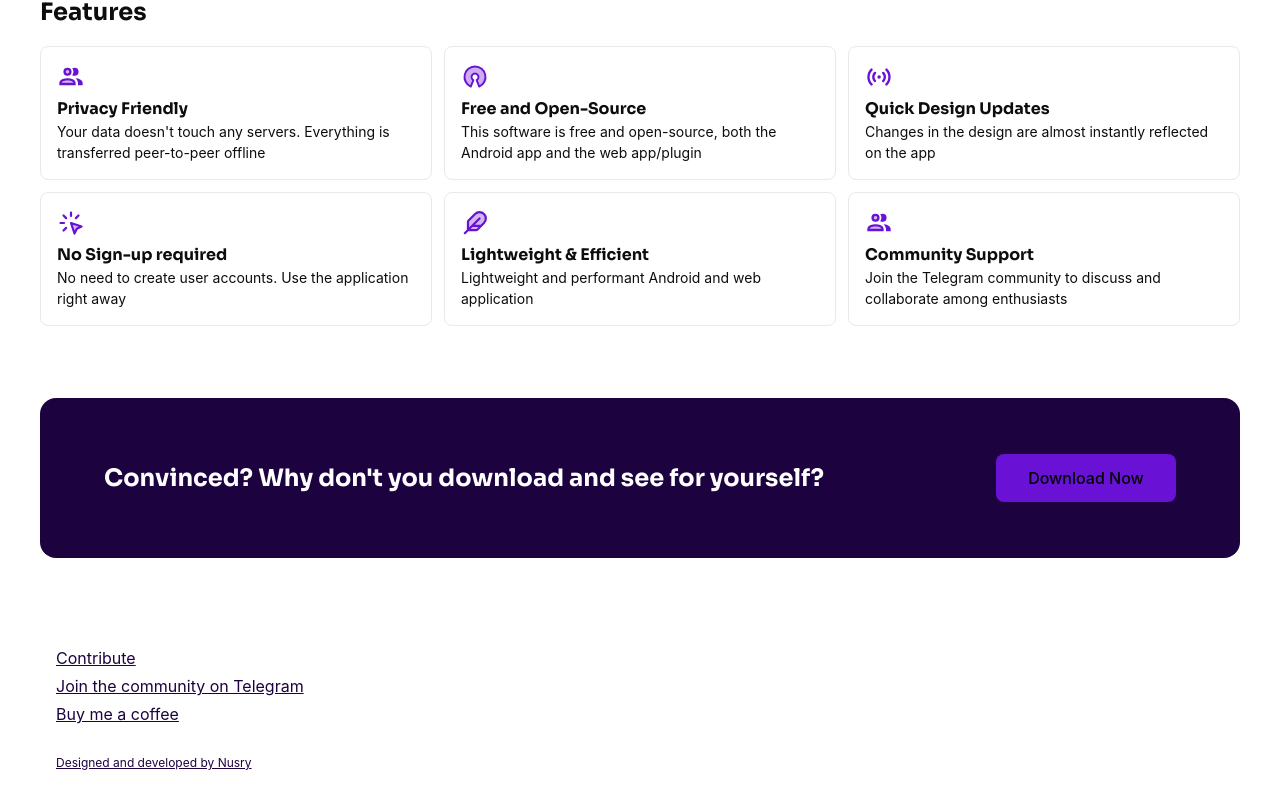
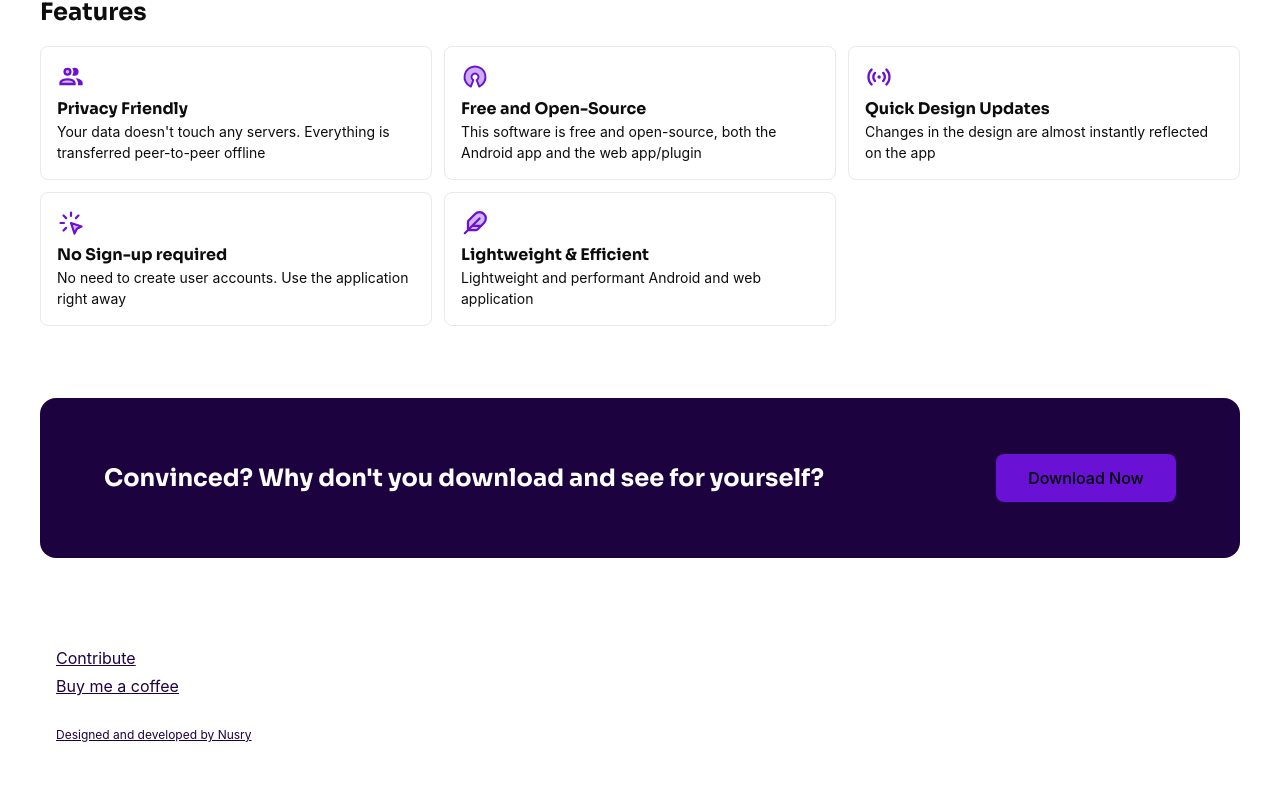
Before and after one commit to NusryNizam/mockup-mirror-website, a React (Vite) app: page / in a window 1280 px wide. Shown: the part 403-1212 px from the top of the page. Built offline with nearby package versions, Linux system fonts and the light colour scheme.

Commit message:
Remove Community Support card and Telegram link
Removed the Community Support card and related links.

```diff
--- a/src/App.tsx
+++ b/src/App.tsx
@@ -140,12 +140,6 @@ No need to create user accounts. Use the application right away"
             description="
 Lightweight and performant Android and web application"
           />
-          <Card
-            icon="Community"
-            heading="Community Support"
-            description="
-Join the Telegram community to discuss and collaborate among enthusiasts"
-          />
         </div>
       </section>
 
@@ -170,10 +164,6 @@ Join the Telegram community to discuss and collaborate among enthusiasts"
           Contribute
         </a>
 
-        <a href="https://t.me/MockupMirror" target="_blank">
-          Join the community on Telegram
-        </a>
-
         <a href="https://buymeacoffee.com/nusry" target="_blank">
           Buy me a coffee
         </a>
```
